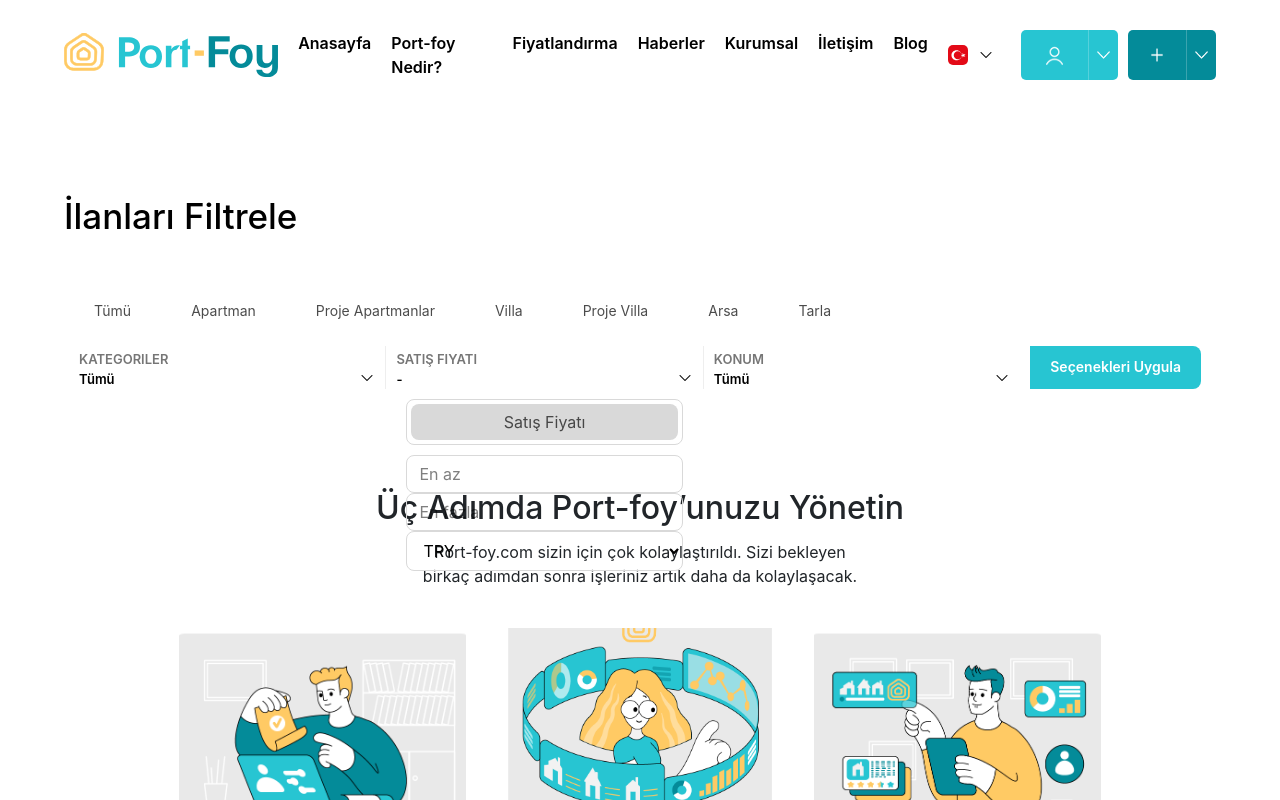
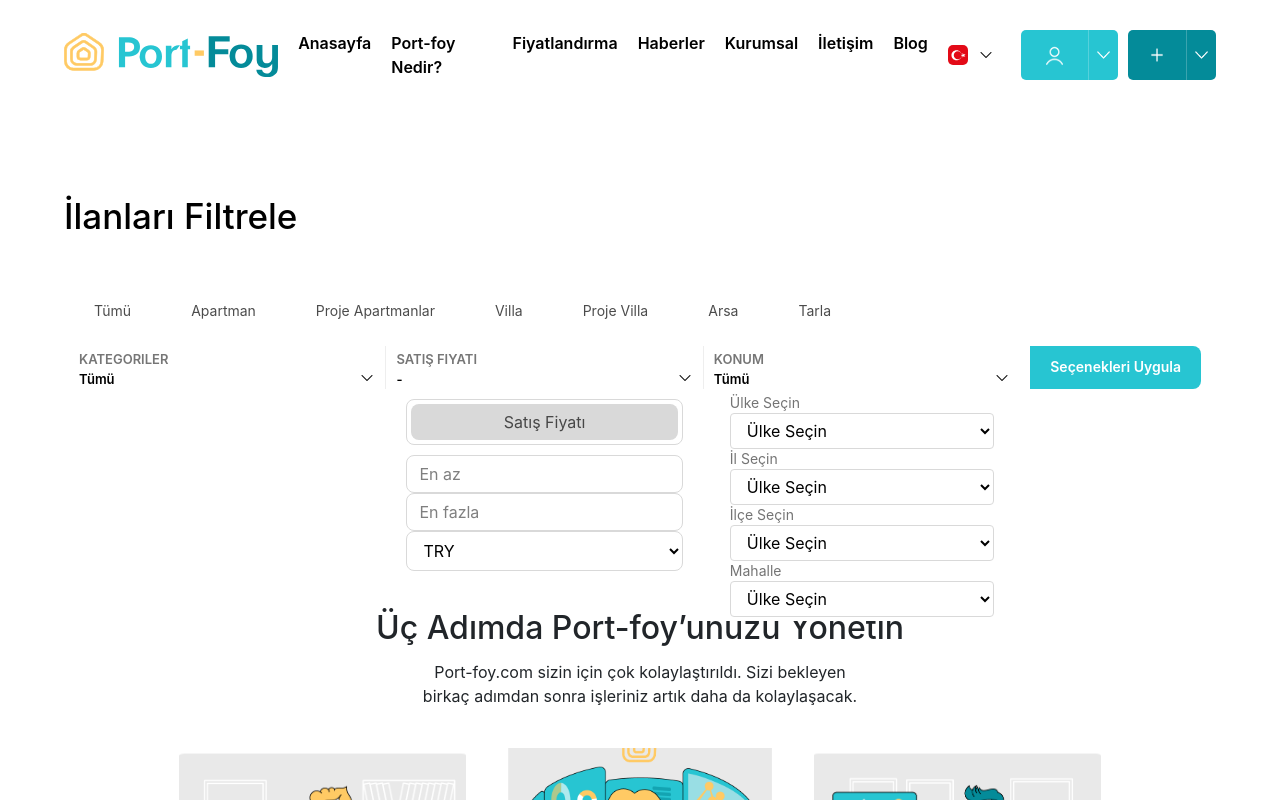
Before and after one commit to melihkostk/portfoy, a React (Vite) app: page / in a window 1280 px wide. Shown: the top 800 px of the page. Built offline with nearby package versions, Linux system fonts and the light colour scheme.

Commit message:
Location filter pop-up added

```diff
--- a/src/components/Filter.jsx
+++ b/src/components/Filter.jsx
@@ -34,12 +34,18 @@ export function Filter() {
                 <div className="flex max-[992px]:flex-col gap-2.5 p-3.75">
                     <div className="flex-1 pr-2.5 border-r border-r-[#eeeeee] max-[992px]:border-r-0">
                         <label className="uppercase text-[13px] text-[#767676] font-semibold" htmlFor="">Kategoriler</label>
-                        <div>
+                        <div className="relative">
                             <button className="flex justify-between cursor-pointer w-full">
                                 <p className="font-semibold text-[13px]">Tümü</p>
                                 <img className="w-4 h-4" src={downArrow} alt="" />
                             </button>
-                            <ul></ul>
+                            <ul className="absolute w-full">
+                                <li>
+                                    <div>
+
+                                    </div>
+                                </li>
+                            </ul>
                         </div>
                     </div>
                     <div className="flex-1 pr-2.5 border-r border-r-[#eeeeee] max-[992px]:border-r-0">
@@ -49,7 +55,7 @@ export function Filter() {
                                 <p className="text-[13px] font-semibold">-</p>
                                 <img className="w-4 h-4" src={downArrow} alt="" />
                             </button>
-                            <ul className="absolute w-full p-2.5">
+                            <ul className="absolute w-full p-2.5 bg-white">
                                 <li>
                                     <div className="border border-[#D9D9D9] rounded-lg p-1 mb-2.5">
                                         <div className="bg-[#d9d9d9] text-[#474747] text-center py-1.5 px-2.5 rounded-lg">Satış Fiyatı</div>
@@ -75,10 +81,54 @@ export function Filter() {
                     </div>
                     <div className="flex-1 pr-2.5">
                         <label className="uppercase text-[13px] text-[#767676] font-semibold" htmlFor="">Konum</label>
-                        <button className="flex justify-between cursor-pointer w-full">
-                            <p className="text-[13px] font-semibold">Tümü</p>
-                            <img className="w-4 h-4" src={downArrow} alt="" />
-                        </button>
+                        <div className="relative">
+                            <button className="flex justify-between cursor-pointer w-full">
+                                <p className="text-[13px] font-semibold">Tümü</p>
+                                <img className="w-4 h-4" src={downArrow} alt="" />
+                            </button>
+                            <ul className="absolute w-full bg-white">
+                                <li className="py-1 px-4">
+                                    <div>
+                                        <div className="flex flex-col">
+                                            <label className="text-sm text-[#747474]" htmlFor="">Ülke Seçin</label>
+                                            <select className="py-1.5 pl-3 pr-9 border border-[#d9d9d9] rounded" name="" id="">
+                                                <option selected value="">Ülke Seçin</option>
+                                                <option value="">Kuzey Kıbrıs Türk Cumhuriyeti</option>
+                                                <option value="">Türkiye</option>
+                                                <option value="">Birleşik Arap Emirlikleri</option>
+                                            </select>
+                                        </div>
+                                        <div className="flex flex-col">
+                                            <label className="text-sm text-[#747474]" htmlFor="">İl Seçin</label>
+                                            <select className="py-1.5 pl-3 pr-9 border border-[#d9d9d9] rounded" name="" id="">
+                                                <option selected value="">Ülke Seçin</option>
+                                                <option value="">Kuzey Kıbrıs Türk Cumhuriyeti</option>
+                                                <option value="">Türkiye</option>
+                                                <option value="">Birleşik Arap Emirlikleri</option>
+                                            </select>
+                                        </div>
+                                        <div className="flex flex-col">
+                                            <label className="text-sm text-[#747474]" htmlFor="">İlçe Seçin</label>
+                                            <select className="py-1.5 pl-3 pr-9 border border-[#d9d9d9] rounded" name="" id="">
+                                                <option selected value="">Ülke Seçin</option>
+                                                <option value="">Kuzey Kıbrıs Türk Cumhuriyeti</option>
+                                                <option value="">Türkiye</option>
+                                                <option value="">Birleşik Arap Emirlikleri</option>
+                                            </select>
+                                        </div>
+                                        <div className="flex flex-col">
+                                            <label className="text-sm text-[#747474]" htmlFor="">Mahalle</label>
+                                            <select className="py-1.5 pl-3 pr-9 border border-[#d9d9d9] rounded" name="" id="">
+                                                <option selected value="">Ülke Seçin</option>
+                                                <option value="">Kuzey Kıbrıs Türk Cumhuriyeti</option>
+                                                <option value="">Türkiye</option>
+                                                <option value="">Birleşik Arap Emirlikleri</option>
+                                            </select>
+                                        </div>
+                                    </div>
+                                </li>
+                            </ul>
+                        </div>
                     </div>
                     <div>
                         <button className="bg-[#27C5D2] max-[992px]:w-full max-[992px]:rounded-lg text-white h-full w-full py-2 px-5 rounded-r-lg font-semibold text-sm cursor-pointer hover:bg-[#026872] transition-colors duration-300 ease-in-out">Seçenekleri Uygula</button>
--- a/src/pages/Home.jsx
+++ b/src/pages/Home.jsx
@@ -20,7 +20,7 @@ export function Home({ loged }) {
         <h1 className='text-[35px] text-black font-medium mb-2'>İlanları Filtrele</h1>
         <Filter />
       </div>
-      <div className='w-full max-w-[90%] flex flex-col items-center mb-30'>
+      <div className='w-full max-w-[90%] flex flex-col items-center my-30'>
         <div className='w-full flex flex-col items-center mb-10'>
           <h2 className='text-[32px] text-[#212529] mb-2 font-medium text-center'>Üç Adımda Port-foy’unuzu Yönetin</h2>
           <p className='max-w-[40%] text-center text-[#212529] max-[992px]:max-w-full'>Port-foy.com sizin için çok kolaylaştırıldı. Sizi bekleyen birkaç adımdan sonra işleriniz artık daha da kolaylaşacak.</p>
```
